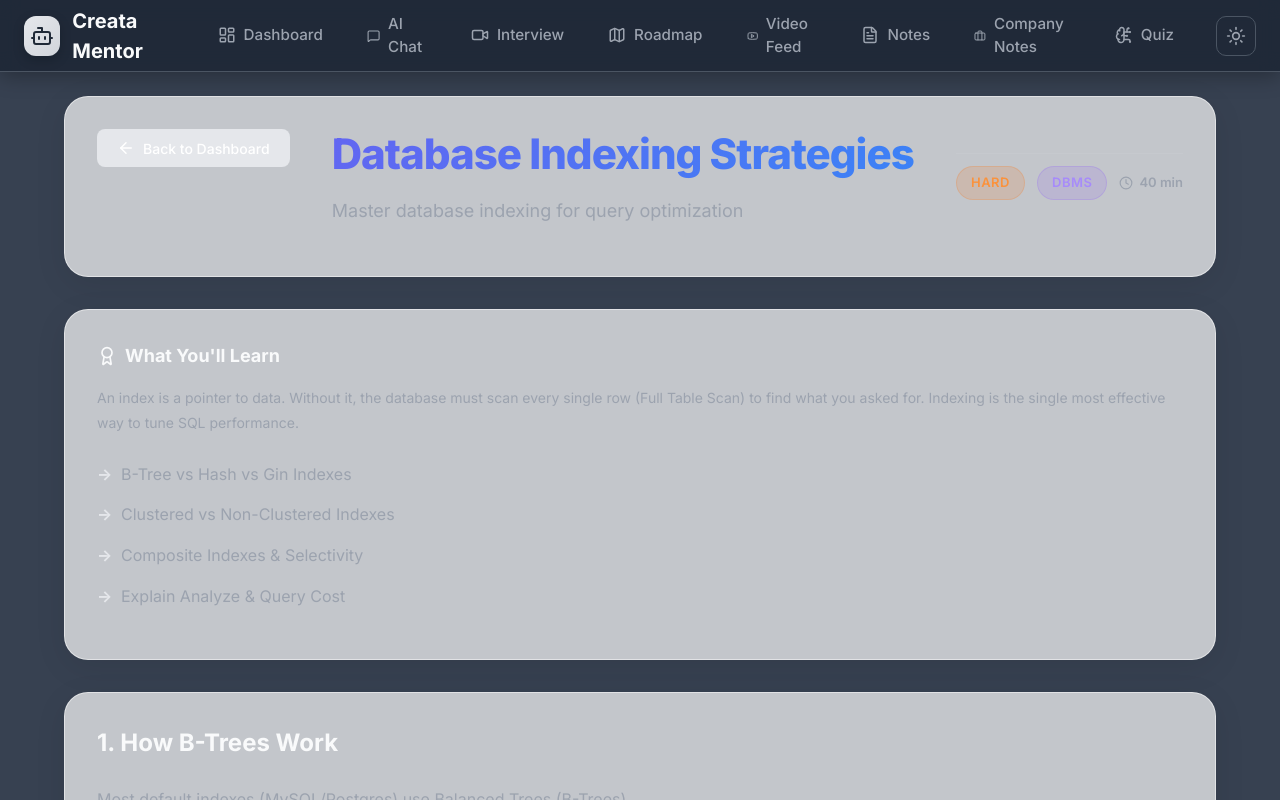
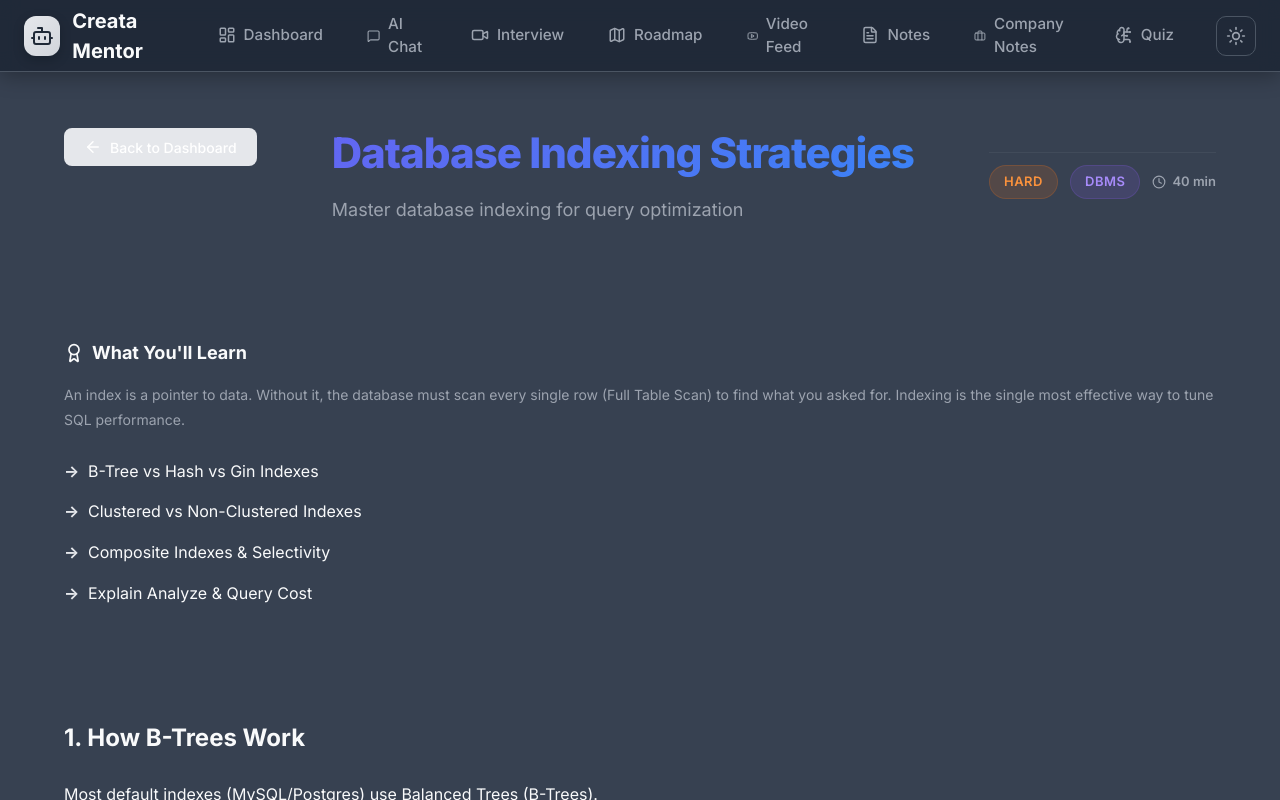
Before and after one commit to RAJEEVRANJAN0001/Preparation-Platform, a React (Vite) app: page /topic/database-indexing in a window 1280 px wide. Shown: the top 800 px of the page. Built offline with nearby package versions, Linux system fonts and the light colour scheme; no server answers.

Commit message:
update the ui

```diff
--- a/src/pages/TopicDetail.css
+++ b/src/pages/TopicDetail.css
@@ -90,14 +90,14 @@
 
 /* Glass Cards */
 .glass-card {
-    background: var(--glass-bg);
-    backdrop-filter: blur(12px);
-    border: 1px solid var(--glass-border);
-    border-radius: 24px;
-    box-shadow: var(--glass-shadow);
-    padding: 32px;
+    background: transparent;
+    backdrop-filter: none;
+    border: none;
+    box-shadow: none;
+    padding: 32px 0;
+    /* Remove horizontal padding since no border */
     margin-bottom: 32px;
-    transition: transform 0.3s ease, box-shadow 0.3s ease;
+    transition: transform 0.3s ease;
 }
 
 .content-section {
@@ -118,23 +118,25 @@
 .section-content {
     font-size: 16px;
     line-height: 1.8;
-    color: var(--text-secondary);
+    color: var(--text-main);
+    /* Ensure main text color is used */
 }
 
 /* Modern Code Blocks */
 .section-content pre {
-    background: #1e293b;
+    background: var(--bg-secondary);
+    /* Use theme variable */
     border-radius: 12px;
     padding: 24px;
     margin: 24px 0;
-    box-shadow: 0 10px 30px rgba(0, 0, 0, 0.2);
+    border: 1px solid var(--border-subtle);
     position: relative;
     overflow: hidden;
 }
 
 .section-content code {
     font-family: 'JetBrains Mono', 'Fira Code', monospace;
-    color: #e2e8f0;
+    color: var(--text-main);
     font-size: 14px;
 }
 
```
